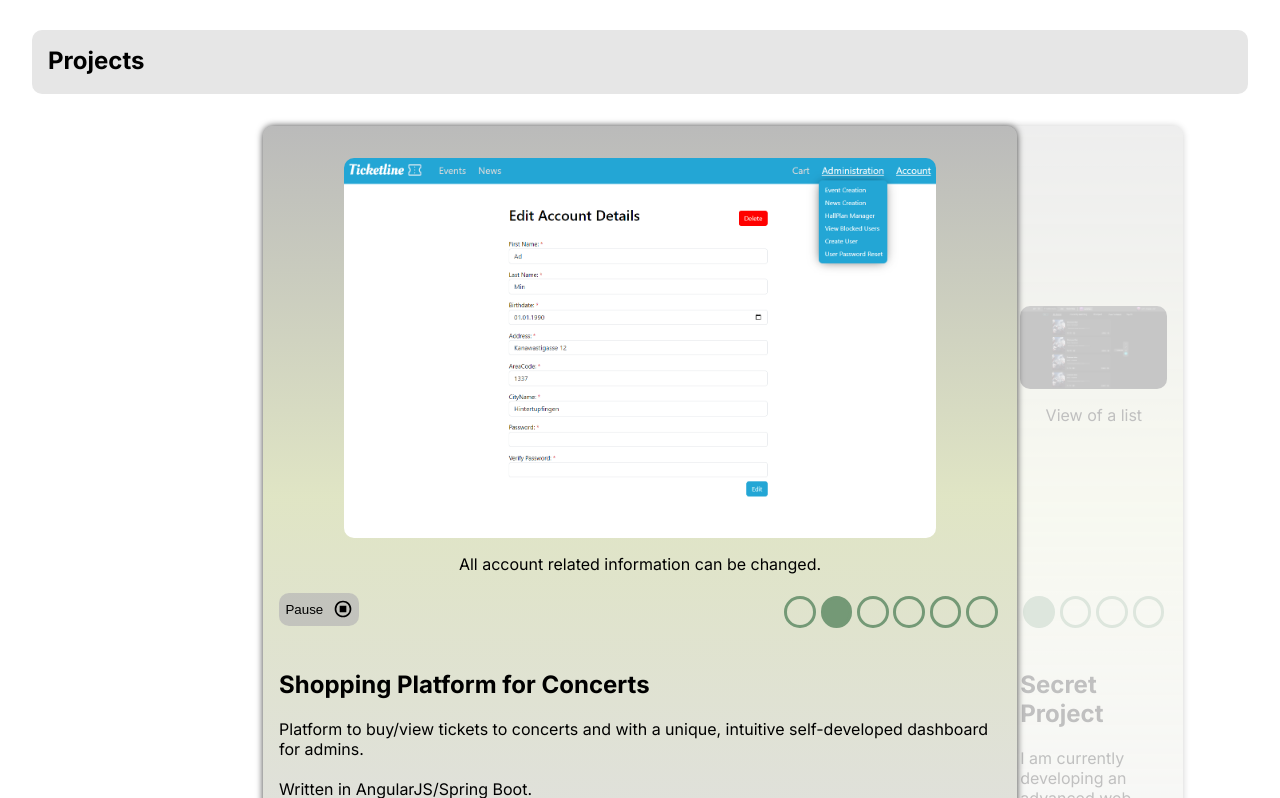
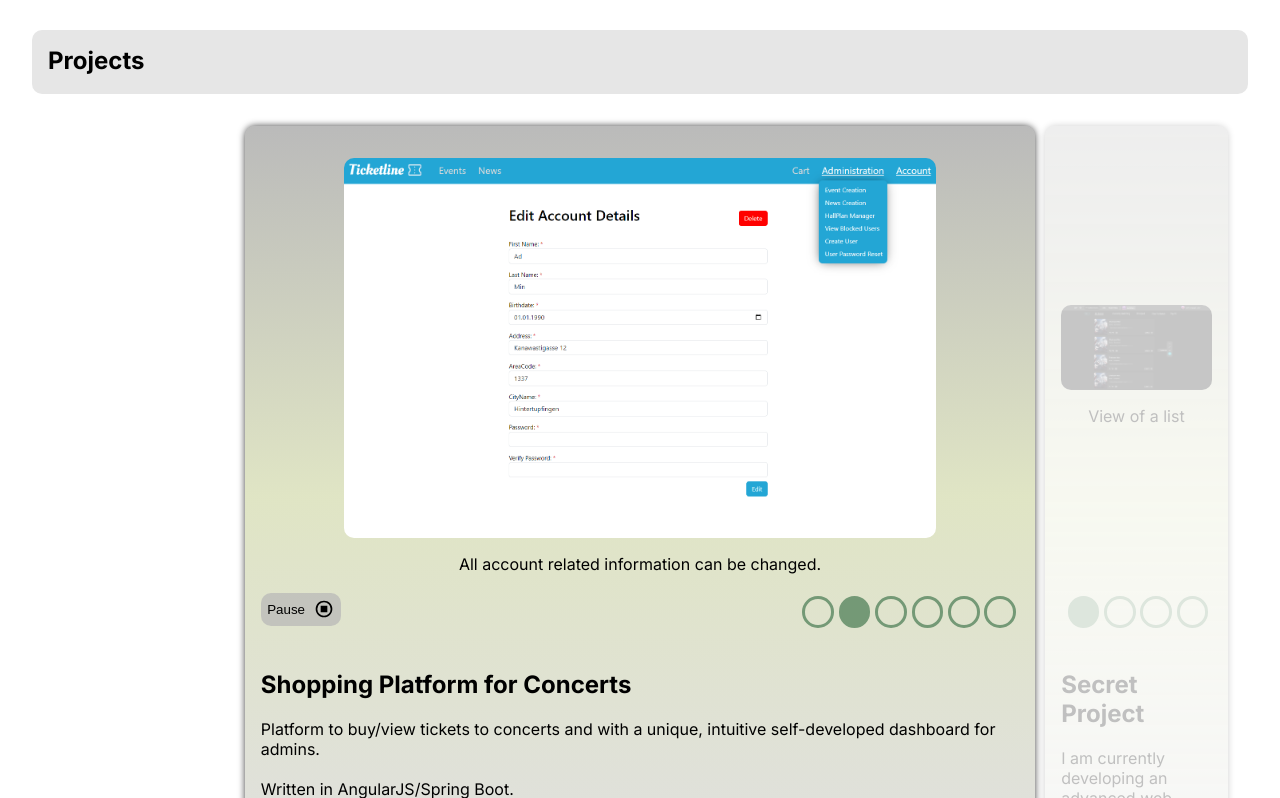
Before and after one commit to Reonharudo/dev-portfolio, a Next.js app: page / in a window 1280 px wide. Shown: the part 3082-3880 px from the top of the page. Built offline with nearby package versions, Linux system fonts and the light colour scheme; no server answers.

Commit message:
Fixed layout shift of projectslider on smaller screens

```diff
--- a/src/components/ProjectSlider/ProjectSlider.module.css
+++ b/src/components/ProjectSlider/ProjectSlider.module.css
@@ -1,10 +1,24 @@
 .container {
     display: grid;
-    grid-template-columns: minmax(0, 11%) minmax(0, 62%) minmax(0, 11%);
+    grid-template-columns: minmax(0, 15%) minmax(0, 65%) minmax(0, 15%);
     grid-template-areas: "prev_btn project_showcase next_btn";
     grid-column-gap: 10px;
 
+    max-width: 100%;
+
     justify-content: center;
+}
+
+@media screen and (width <= 1000px) {
+    .container {
+        grid-template-columns: minmax(0, 11%) minmax(0, 55%) minmax(0, 11%);
+    }
+}
+
+@media screen and (width <= 550px) {
+    .container {
+        grid-template-columns: minmax(0, 11%) minmax(0, 50%) minmax(0, 11%);
+    }
 }
 
 /*
```
